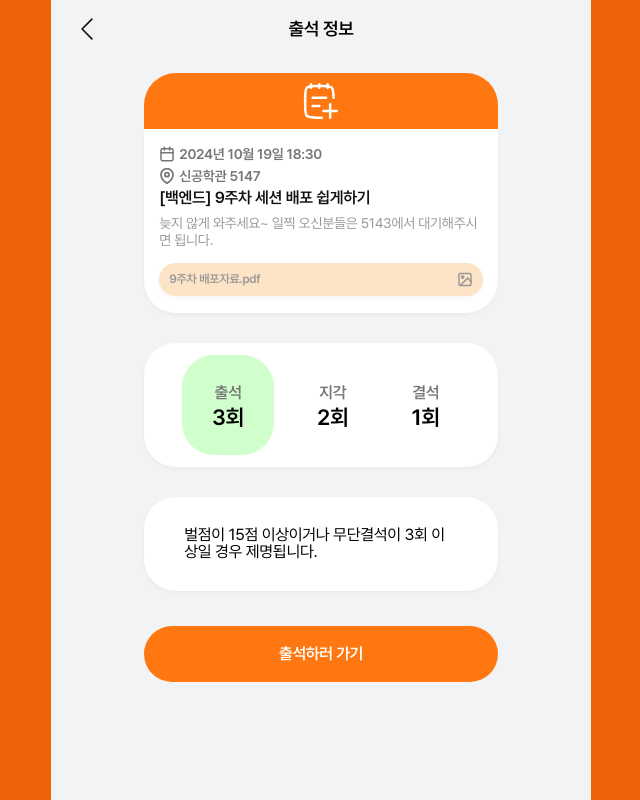
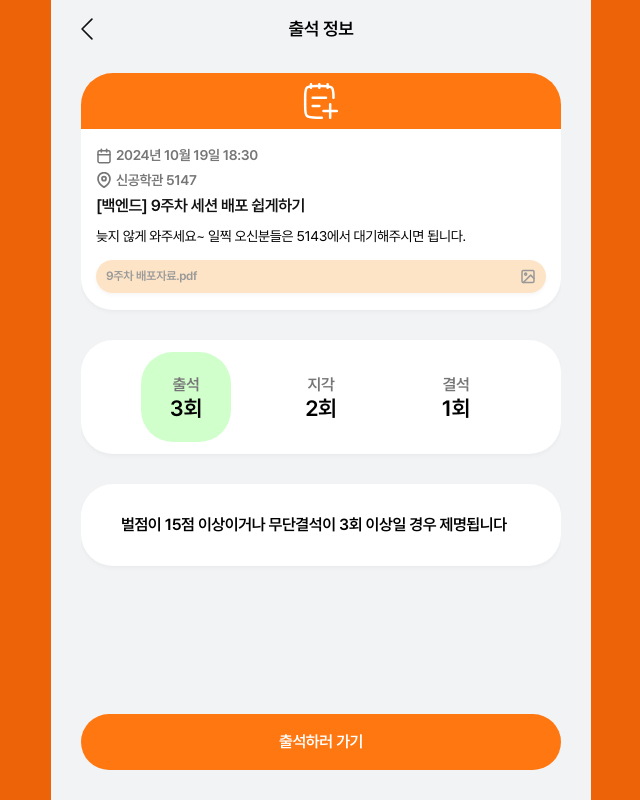
Before and after one commit to tjsdn04/likelion-community-frontend, a React (Vite) app: page /lionAttInfo in a window 1280 px wide. Shown: the whole page, without its empty margins (319-959 px from the left). Built offline with nearby package versions, Linux system fonts and the light colour scheme.

Commit message:
Fix: 아기사자 출석 정보 확인 페이지 사이즈와 버튼 위치 수정

```diff
--- a/src/pages/lionAttPage/LionAttInfoPage.jsx
+++ b/src/pages/lionAttPage/LionAttInfoPage.jsx
@@ -60,7 +60,7 @@ export const LionAttInfoPage = () => {
                         <S.Number>1회</S.Number>
                     </S.Absent>
                 </S.State>
-                <S.Out>벌점이 15점 이상이거나 무단결석이 3회 이상일 경우 제명됩니다.</S.Out>
+                <S.Out>벌점이 15점 이상이거나 무단결석이 3회 이상일 경우 제명됩니다</S.Out>
                 <S.Btn isActive={btn}>출석하러 가기</S.Btn>
             </S.Content>
         </S.Wrapper>
--- a/src/pages/lionAttPage/LionAttInfoPage.styled.js
+++ b/src/pages/lionAttPage/LionAttInfoPage.styled.js
@@ -3,7 +3,6 @@ import styled from "styled-components";
 export const Wrapper = styled.div`
     display: flex;
     flex-direction: column;
-    padding: 0 5.56vw;
     max-width: 540px;
     justify-content: center;
     align-items: center;
@@ -13,8 +12,10 @@ export const Wrapper = styled.div`
 export const Content = styled.div`
     display: flex;
     flex-direction: column;
+    margin: 0 auto;
     width: 88.89%;
-    margin: 0 auto;
+    height: calc(100vh - 7.25vh - 96px);
+    overflow-y: auto;
 `
 
 export const Session = styled.div`
@@ -43,6 +44,23 @@ export const Mid = styled.div`
     box-shadow: 0px 2px 4px 0px rgba(0, 0, 0, 0.04);
 `
 
+export const Date = styled.div`
+    color: #767676;
+    font-size: 14px;
+    margin-bottom: 5px;
+    font-family: ${({ theme }) =>
+    theme.fonts.PretendardSemiBold["font-family"]};
+    display: flex;
+    align-items: center;
+    line-height: 140%;
+    letter-spacing: -0.35px;
+`
+export const DateImg = styled.img`
+    width: 16px;
+    height: 16px;
+    margin-right: 4px;
+`
+
 export const Location = styled.div`
     color: #767676;
     font-size: 14px;
@@ -51,23 +69,13 @@ export const Location = styled.div`
     margin-bottom: 5px;
     font-family: ${({ theme }) =>
     theme.fonts.PretendardSemiBold["font-family"]};
+    display: flex;
+    align-items: center;
+    line-height: 140%;
+    letter-spacing: -0.35px;
 `
 
 export const LocationImg = styled.img`
-    width: 16px;
-    height: 16px;
-    margin-right: 4px;
-`
-
-export const Date = styled.div`
-    color: #767676;
-    font-size: 14px;
-    margin-bottom: 5px;
-    font-family: ${({ theme }) =>
-    theme.fonts.PretendardSemiBold["font-family"]};
-    display: flex;
-`
-export const DateImg = styled.img`
     width: 16px;
     height: 16px;
     margin-right: 4px;
@@ -79,12 +87,16 @@ export const Title = styled.div`
     margin-bottom: 9px;
     font-family: ${({ theme }) =>
     theme.fonts.PretendardSemiBold["font-family"]};
+    line-height: 140%;
+    letter-spacing: -0.4px;
 `
 
 export const Detail = styled.div`
     font-size: 14px;
-    color: #999;
+    color: #000;
     margin-bottom: 14px;
+    line-height: 140%;
+    letter-spacing: -0.35px;
 `
 
 export const FileDiv = styled.div`
@@ -101,7 +113,6 @@ export const FileName = styled.div`
     color: #999;
     font-family: ${({ theme }) =>
     theme.fonts.PretendardSemiBold["font-family"]};
-
 `
 
 export const State = styled.div`
@@ -130,8 +141,9 @@ export const Attend = styled.div`
     justify-content: center;
     align-items: center;
     gap: 7px;
-    padding: 30px;
+    width: 90px;
     border-radius: 32px;
+    aspect-ratio: 1 / 1;
 `
 
 export const Late = styled.div`
@@ -140,9 +152,9 @@ export const Late = styled.div`
     justify-content: center;
     align-items: center;
     gap: 7px;
-    padding: 20px;
+    width: 90px;
     border-radius: 32px;
-
+    aspect-ratio: 1 / 1;
 `
 export const Absent = styled.div`
     display: flex;
@@ -150,9 +162,9 @@ export const Absent = styled.div`
     justify-content: center;
     align-items: center;
     gap: 7px;
-    padding: 20px;
+    width: 90px;
     border-radius: 32px;
-
+    aspect-ratio: 1 / 1;
 `
 
 export const Out = styled.div`
@@ -161,15 +173,21 @@ export const Out = styled.div`
     background: #FFF;
     box-shadow: 0px 2px 4px 0px rgba(0, 0, 0, 0.04);
     font-size: 16px;
-    margin-bottom: 35px;
+    font-family: ${({ theme }) =>
+    theme.fonts.PretendardSemiBold["font-family"]};
+    line-height: 140%;
+    letter-spacing: -0.4px;
 `
 
 export const Btn = styled.button`
     font-size: 16px;
     padding: 17px 0;
-    width: 100%;
     border-radius: 32px;
     color: #fff;
     background-color: ${({ isActive }) => (isActive ? '#FF7710' : '#D9D9D9')};
     cursor: ${({ isActive }) => (isActive ? 'pointer' : 'default')};
+    position: fixed;
+    bottom: 30px;
+    width: 88.89%;
+    max-width: 480px;
 `
```
